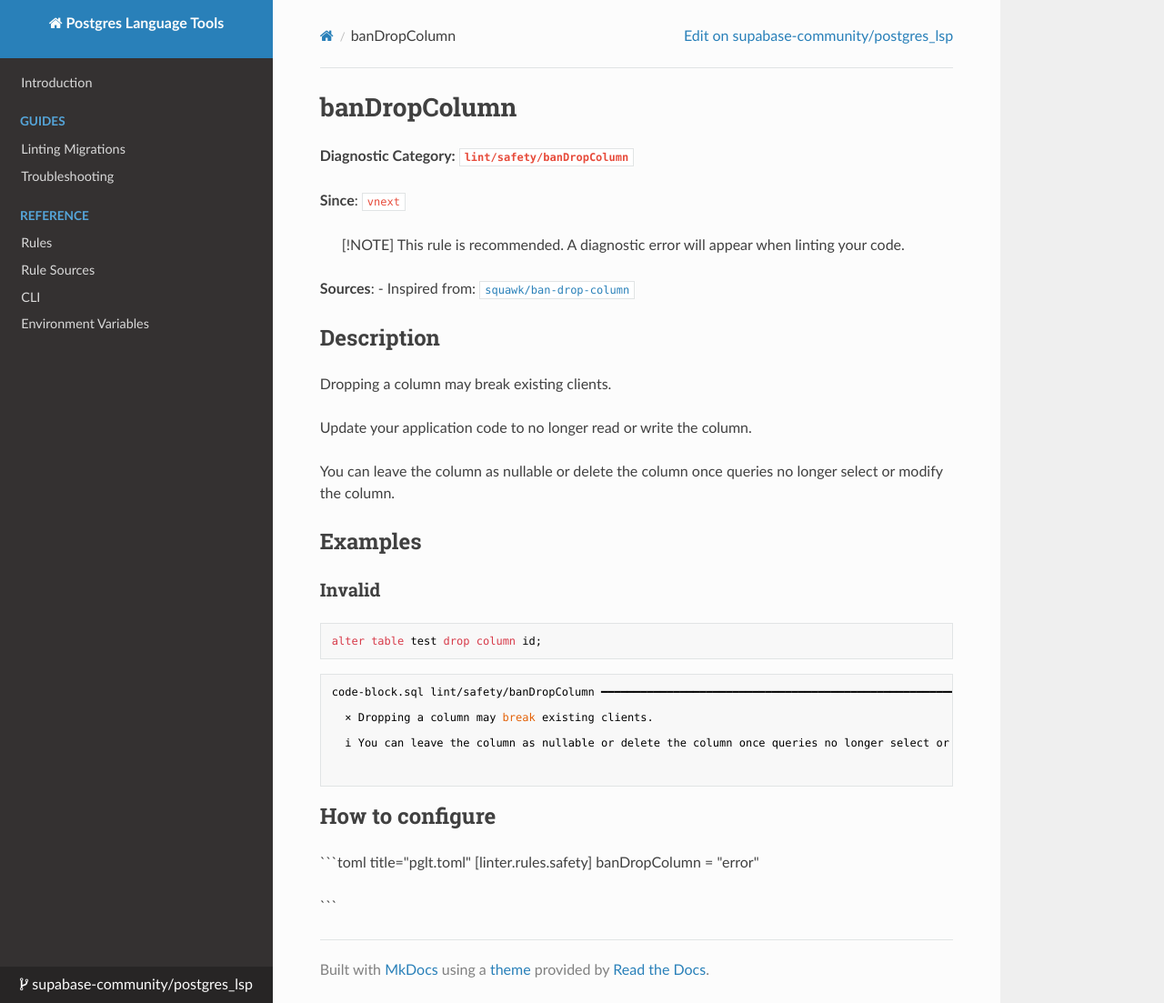
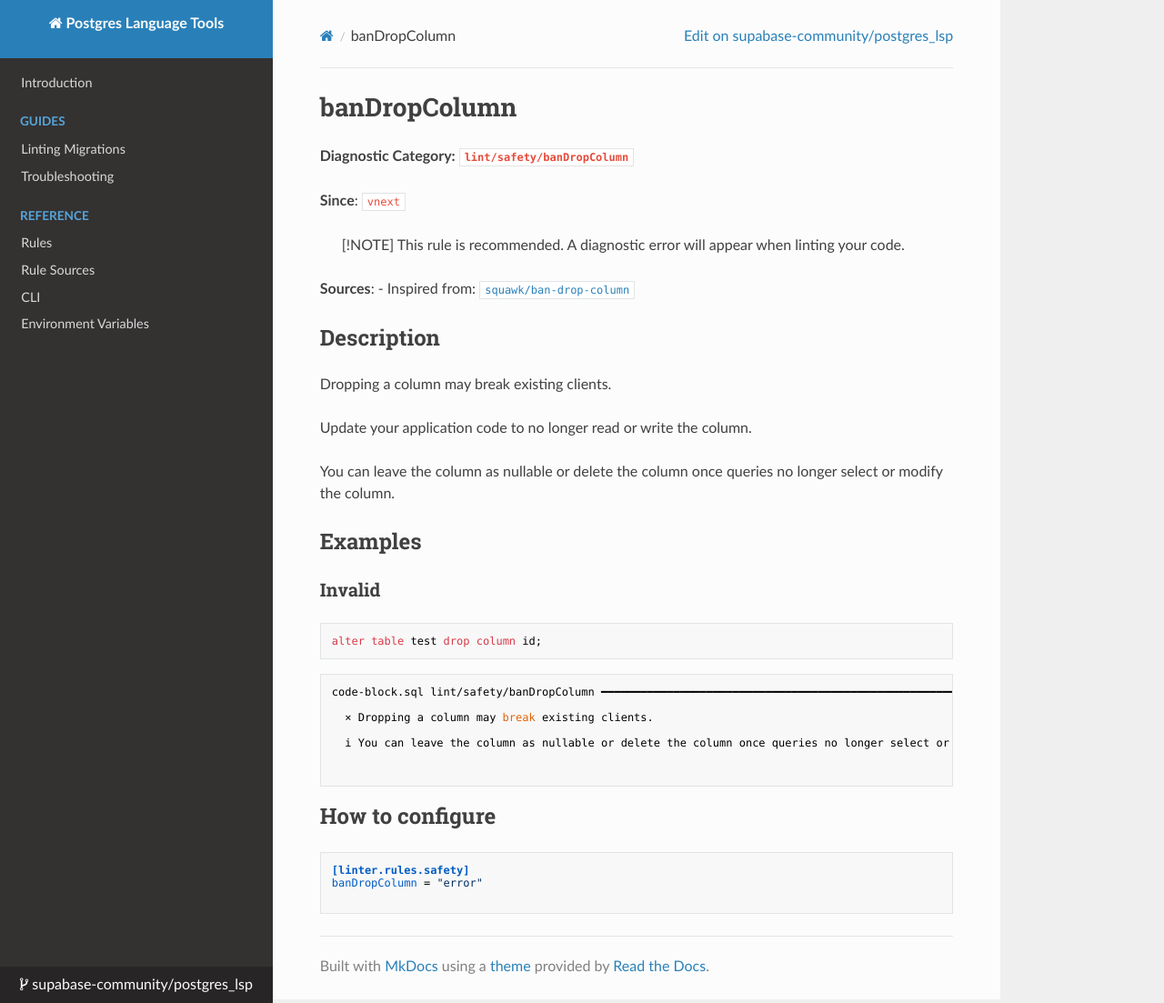
Before and after one commit to supabase-community/postgres_lsp, an MkDocs documentation site: the page built from docs/rules/ban-drop-column.md, in a window 1280 px wide and 1103 px high. Shown: the whole window at 91% size. Built offline with MkDocs 1.6.1, drawn with Linux system fonts in a browser that asks for light colours; nearby versions of some CDN libraries.

Commit message:
fix: rerun docs gen after fixes

````diff
--- a/docs/rules/ban-drop-column.md
+++ b/docs/rules/ban-drop-column.md
@@ -35,7 +35,7 @@ code-block.sql lint/safety/banDropColumn ━━━━━━━━━━━━━
 ```
 
 ## How to configure
-```toml title="pglt.toml"
+```toml
 [linter.rules.safety]
 banDropColumn = "error"
 
````
Also changed, not shown: docs/rules.md (+4 -4 lines), docs/rules/adding-required-field.md (+1 -1 lines), docs/rules/ban-drop-not-null.md (+1 -1 lines), docs/rules/ban-drop-table.md (+1 -1 lines).
